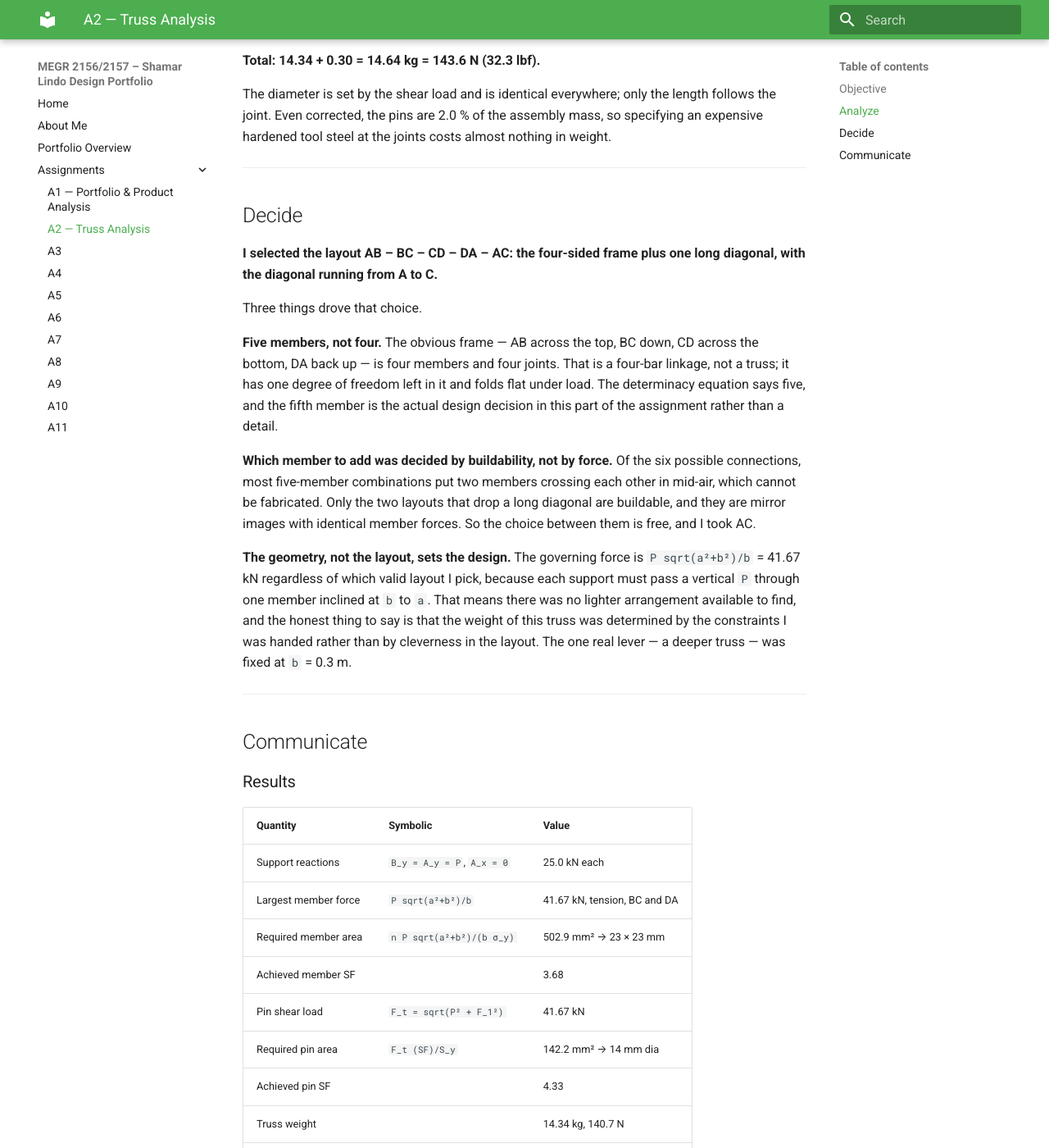
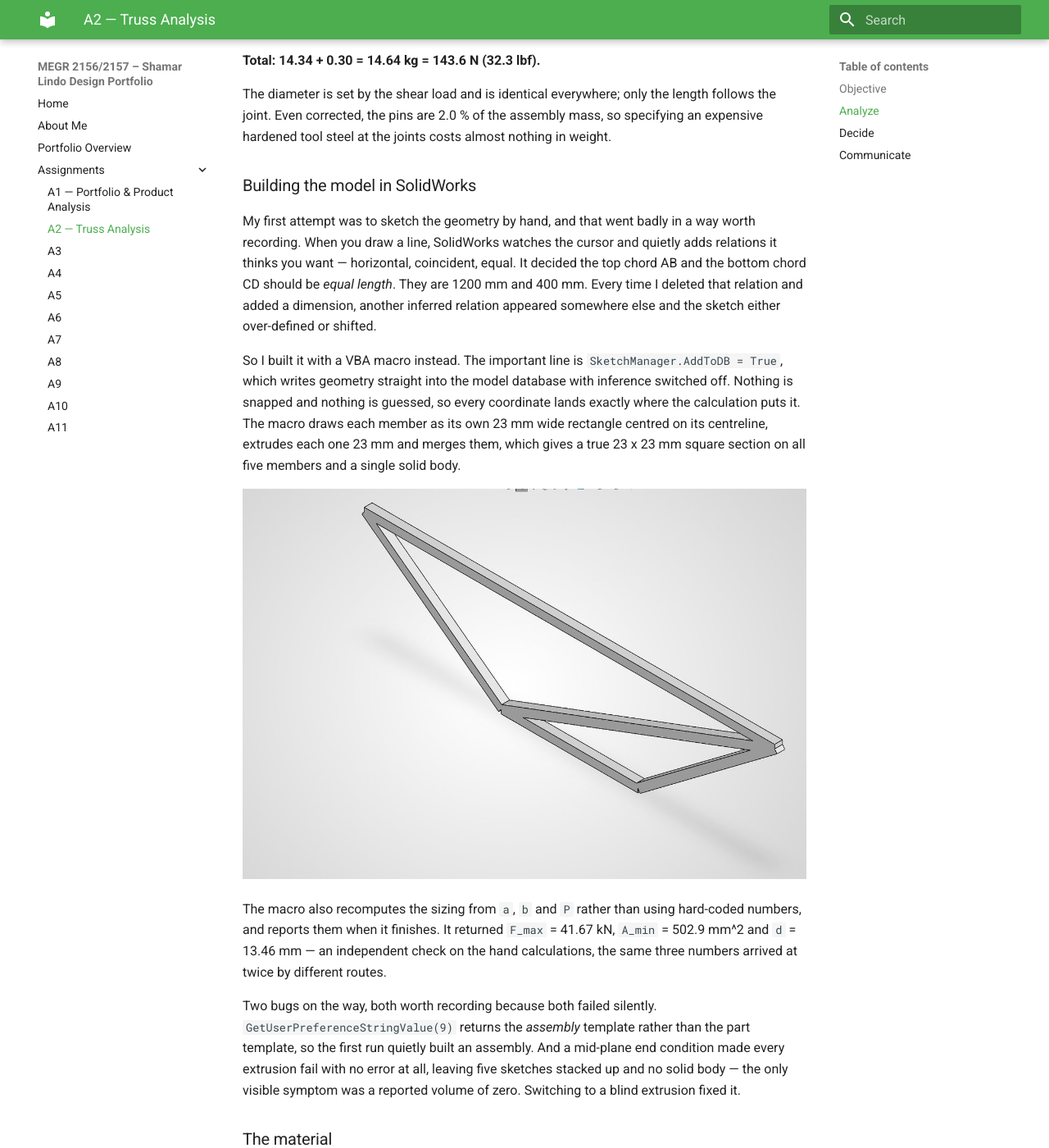
Before and after one commit to shamardlindo1/-megr2157-portfolio, an MkDocs documentation site: the page built from docs/assignments/A02/index.md, in a window 1280 px wide and 1400 px high, scrolled down 11243 px. Shown: the whole window at 82% size. Built offline with MkDocs 1.6.1 and Material for MkDocs 9.7.7, drawn with Linux system fonts in a browser that asks for light colours; some of the changed text lies outside the part shown.

Commit message:
Add SolidWorks CAD section to A2 write-up

````diff
--- a/docs/assignments/A02/index.md
+++ b/docs/assignments/A02/index.md
@@ -250,6 +250,58 @@ The diameter is set by the shear load and is identical everywhere; only the leng
 the joint. Even corrected, the pins are 2.0 % of the assembly mass, so specifying an
 expensive hardened tool steel at the joints costs almost nothing in weight.
 
+### Building the model in SolidWorks
+
+My first attempt was to sketch the geometry by hand, and that went badly in a way worth recording. When you draw a line, SolidWorks watches the cursor and quietly adds relations it thinks you want — horizontal, coincident, equal. It decided the top chord AB and the bottom chord CD should be *equal length*. They are 1200 mm and 400 mm. Every time I deleted that relation and added a dimension, another inferred relation appeared somewhere else and the sketch either over-defined or shifted.
+
+So I built it with a VBA macro instead. The important line is `SketchManager.AddToDB = True`, which writes geometry straight into the model database with inference switched off. Nothing is snapped and nothing is guessed, so every coordinate lands exactly where the calculation puts it. The macro draws each member as its own 23 mm wide rectangle centred on its centreline, extrudes each one 23 mm and merges them, which gives a true 23 x 23 mm square section on all five members and a single solid body.
+
+![The finished truss in SolidWorks, five members merged into one solid body](img/cad-truss-iso.jpg)
+
+The macro also recomputes the sizing from `a`, `b` and `P` rather than using hard-coded numbers, and reports them when it finishes. It returned `F_max` = 41.67 kN, `A_min` = 502.9 mm^2 and `d` = 13.46 mm — an independent check on the hand calculations, the same three numbers arrived at twice by different routes.
+
+Two bugs on the way, both worth recording because both failed silently. `GetUserPreferenceStringValue(9)` returns the *assembly* template rather than the part template, so the first run quietly built an assembly. And a mid-plane end condition made every extrusion fail with no error at all, leaving five sketches stacked up and no solid body — the only visible symptom was a reported volume of zero. Switching to a blind extrusion fixed it.
+
+### The material
+
+A500 is not in the SolidWorks material library, and neither is a tool steel at the density this assignment specifies. Both had to be built by hand: Edit Material, copy Plain Carbon Steel, create a custom library, paste, rename and edit the properties.
+
+![The custom ASTM A500 Gr. B material with density 7850 and yield strength 290 entered](img/cad-material.jpg)
+
+For the truss I set mass density to 7850 kg/m^3 and yield strength to 290 N/mm^2, the 2.9e8 Pa used in the sizing. For the pins I set density to 7695 kg/m^3, the 0.278 lb/in^3 given in the assignment. The built-in tool steels sit around 7800 kg/m^3 and would have skewed the weight comparison.
+
+One honest gap: the assignment gives the pin material a yield *shear* strength of 170 ksi, and SolidWorks has no field for shear strength — only shear modulus, which is a different quantity. I left it out rather than putting the number in a box where it does not belong. It has no effect on mass properties, which is all the model is being used for.
+
+![The 50 mm pin part, 14 mm diameter, with the hardened tool steel material applied](img/cad-pin.jpg)
+
+### Comparing the model against my calculations
+
+![The Mass Properties panel for the truss: 13822.30 grams and 1760802.66 cubic millimetres](img/cad-massprops.jpg)
+
+```
+Part4 (truss)      Mass = 13822.30 g   Volume = 1760802.66 mm^3
+Part5 (75 mm pin)  Mass =    88.84 g   Volume =   11545.35 mm^3
+Part6 (50 mm pin)  Mass =    59.23 g   Volume =    7696.90 mm^3
+
+truss           13822.30 g
+2 x 75 mm pin     177.68 g
+2 x 50 mm pin     118.46 g
+                ----------
+TOTAL           14118.44 g  =  14.118 kg  =  138.50 N
+```
+
+| Quantity | By hand | SolidWorks | Difference |
+|---|---|---|---|
+| Truss volume | 1 827 378 mm^3 | 1 760 803 mm^3 | -3.6 % |
+| Truss mass | 14.34 kg | 13.82 kg | -3.6 % |
+| Four pins | 0.296 kg | 0.296 kg | 0.0 % |
+| Total mass | 14.64 kg | 14.118 kg | -3.6 % |
+| Total weight | 143.6 N | 138.50 N | -3.6 % |
+
+The model came in 3.6 % lighter than my hand calculation, and that gap is explained rather than worrying. My hand calculation multiplies the 529 mm^2 section by the full centreline length of all five members, which counts the material where two members overlap at a joint twice. SolidWorks merges the five extrusions into a single solid body, so that shared corner volume is counted once. Five joints worth of double counting comes to about 67 000 mm^3, which is the difference.
+
+The pins match to three decimal places, and that is the check that the discrepancy really is joint overlap: the pins are separate cylinders that intersect nothing, so there is no shared volume for the hand calculation to double count, and the two methods agree exactly. A model that came out *heavier* than the hand calculation would have meant something was wrong — most likely the material density not applied, or a profile still at its default size.
+
 ---
 
 ## Decide
@@ -295,7 +347,9 @@ layout. The one real lever — a deeper truss — was fixed at `b` = 0.3 m.
 | Achieved pin SF | | 4.33 |
 | Truss weight | | 14.34 kg, 140.7 N |
 | Pin weight | | 0.296 kg, 2.91 N |
-| **Total** | | **14.64 kg, 143.6 N** |
+| **Total (hand)** | | **14.64 kg, 143.6 N** |
+| Total (SolidWorks) | | 14.118 kg, 138.50 N |
+| Difference | | -3.6 %, joint overlap |
 
 ### Lessons learned
 
````
